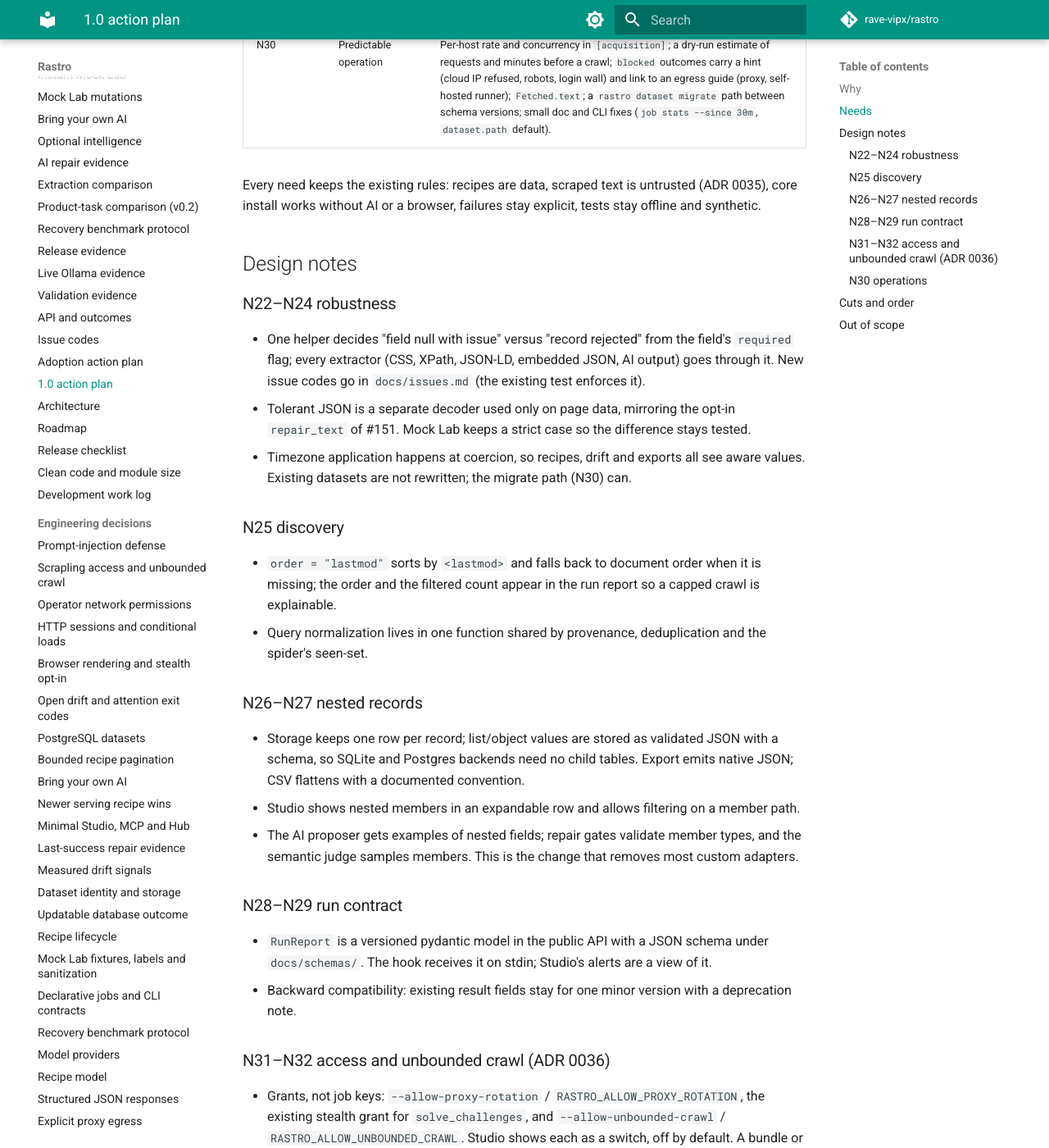
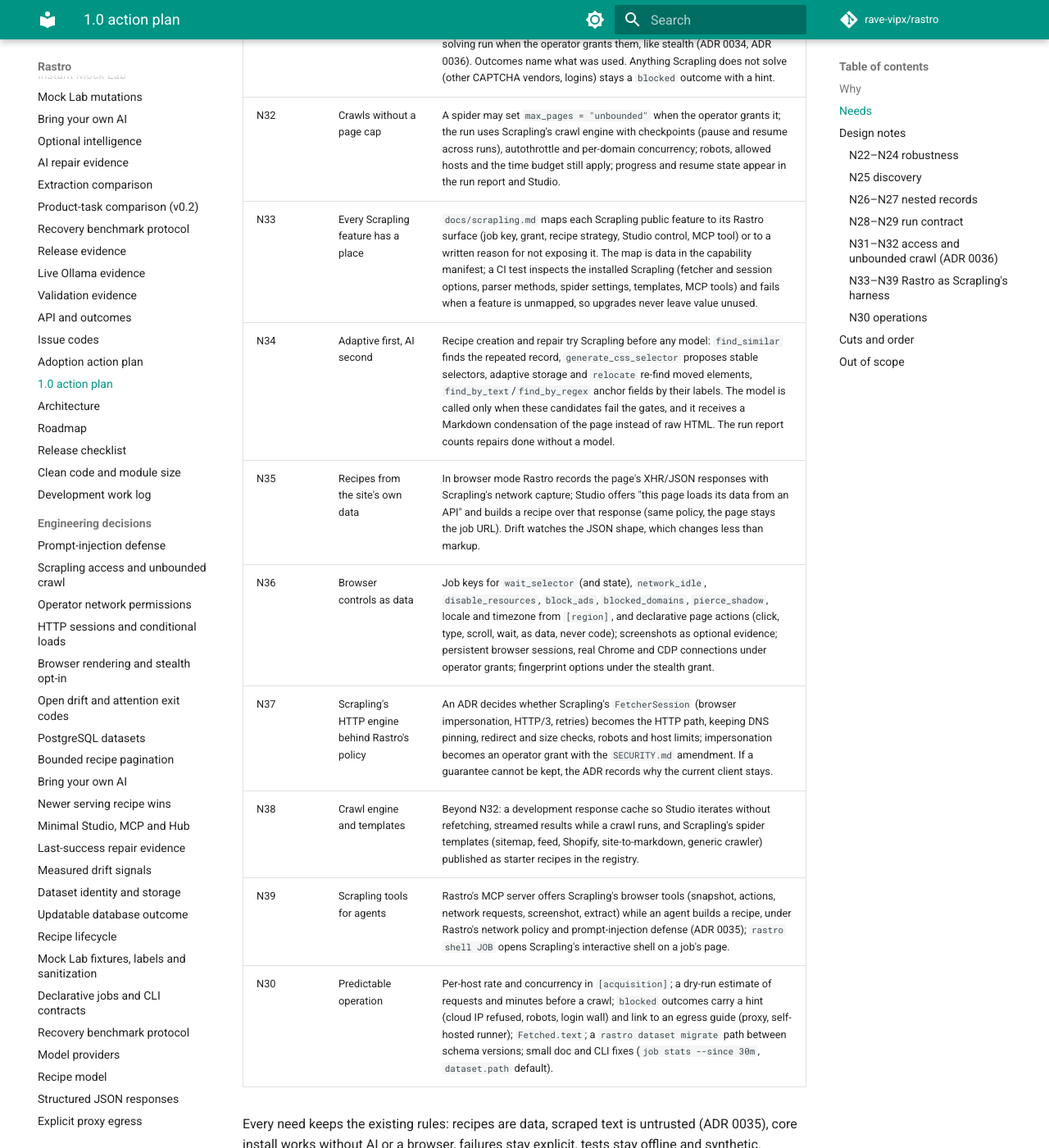
Before and after one commit to rave-vipx/rastro, an MkDocs documentation site: the page built from docs/action-plan-1.0.md, in a window 1280 px wide and 1400 px high, scrolled down 2733 px. Shown: the whole window at 82% size. Built offline with MkDocs 1.6.1 and Material for MkDocs 9.7.7, drawn with Linux system fonts in a browser that asks for light colours; comment, search, counter and statistics services are not loaded; some of the changed text lies outside the part shown.

Commit message:
docs: plan N33-N39, Rastro as the full harness of Scrapling
Coverage map with an upgrade test, adaptive-first repair, network-first recipes, browser
controls as data, the HTTP engine decision, crawl templates and Scrapling tools for agents.

Co-Authored-By: Claude Opus 5.5 <noreply@anthropic.com>

```diff
--- a/docs/action-plan-1.0.md
+++ b/docs/action-plan-1.0.md
@@ -2,7 +2,7 @@
 
 Status: **approved direction**, 2026-11-19. Target release: **1.0.0**, the version that
 consolidates 0.9 and declares the public API stable. Its needs are listed in
-`docs/product-needs.md` as N21–N32; each cut follows the rastro-slice skill.
+`docs/product-needs.md` as N21–N39; each cut follows the rastro-slice skill.
 
 ## Why
 
@@ -49,6 +49,15 @@ What it showed, grouped:
   checkpoints, with autothrottle and per-domain concurrency. Rastro forbids proxy rotation
   (ADR 0034) and caps every crawl (ADR 0032). Rastro should expose what Scrapling solves,
   behind the same operator grants, instead of refusing it.
+- **Rastro uses a fraction of Scrapling.** Today it uses Scrapling's parser, element
+  relocation for drift and the stealth browser. It does not use adaptive element storage,
+  `find_similar`, `find_by_text`, selector generation, network capture of XHR/JSON responses,
+  most browser controls (`wait_selector`, `disable_resources`, `block_ads`, `pierce_shadow`,
+  page actions, persistent sessions, real Chrome or CDP), Scrapling's HTTP sessions
+  (impersonation, HTTP/3), the crawl engine and its templates (sitemap, feed, Shopify,
+  site-to-markdown), Markdown conversion, or Scrapling's MCP browser tools. Rastro should be
+  the harness that turns all of it into recipes, policy, evidence and Studio, not a wrapper
+  around a small part.
 
 ## Needs
 
@@ -65,6 +74,13 @@ What it showed, grouped:
 | N29 | Read results from code | `rastro.read_records(dataset, since=, fields=)` in `rastro.__all__`, with provenance per field and multi-origin records merged; documented as the adoption path instead of shelling out to export. |
 | N31 | Access what Scrapling can reach | Proxy rotation over the operator's egress profiles (Scrapling `ProxyRotator`, credentials from allowed environment names, never from the job or a bundle, also in browser and stealth modes) and Cloudflare challenge solving run when the operator grants them, like stealth (ADR 0034, ADR 0036). Outcomes name what was used. Anything Scrapling does not solve (other CAPTCHA vendors, logins) stays a `blocked` outcome with a hint. |
 | N32 | Crawls without a page cap | A spider may set `max_pages = "unbounded"` when the operator grants it; the run uses Scrapling's crawl engine with checkpoints (pause and resume across runs), autothrottle and per-domain concurrency; robots, allowed hosts and the time budget still apply; progress and resume state appear in the run report and Studio. |
+| N33 | Every Scrapling feature has a place | `docs/scrapling.md` maps each Scrapling public feature to its Rastro surface (job key, grant, recipe strategy, Studio control, MCP tool) or to a written reason for not exposing it. The map is data in the capability manifest; a CI test inspects the installed Scrapling (fetcher and session options, parser methods, spider settings, templates, MCP tools) and fails when a feature is unmapped, so upgrades never leave value unused. |
+| N34 | Adaptive first, AI second | Recipe creation and repair try Scrapling before any model: `find_similar` finds the repeated record, `generate_css_selector` proposes stable selectors, adaptive storage and `relocate` re-find moved elements, `find_by_text`/`find_by_regex` anchor fields by their labels. The model is called only when these candidates fail the gates, and it receives a Markdown condensation of the page instead of raw HTML. The run report counts repairs done without a model. |
+| N35 | Recipes from the site's own data | In browser mode Rastro records the page's XHR/JSON responses with Scrapling's network capture; Studio offers "this page loads its data from an API" and builds a recipe over that response (same policy, the page stays the job URL). Drift watches the JSON shape, which changes less than markup. |
+| N36 | Browser controls as data | Job keys for `wait_selector` (and state), `network_idle`, `disable_resources`, `block_ads`, `blocked_domains`, `pierce_shadow`, locale and timezone from `[region]`, and declarative page actions (click, type, scroll, wait, as data, never code); screenshots as optional evidence; persistent browser sessions, real Chrome and CDP connections under operator grants; fingerprint options under the stealth grant. |
+| N37 | Scrapling's HTTP engine behind Rastro's policy | An ADR decides whether Scrapling's `FetcherSession` (browser impersonation, HTTP/3, retries) becomes the HTTP path, keeping DNS pinning, redirect and size checks, robots and host limits; impersonation becomes an operator grant with the `SECURITY.md` amendment. If a guarantee cannot be kept, the ADR records why the current client stays. |
+| N38 | Crawl engine and templates | Beyond N32: a development response cache so Studio iterates without refetching, streamed results while a crawl runs, and Scrapling's spider templates (sitemap, feed, Shopify, site-to-markdown, generic crawler) published as starter recipes in the registry. |
+| N39 | Scrapling tools for agents | Rastro's MCP server offers Scrapling's browser tools (snapshot, actions, network requests, screenshot, extract) while an agent builds a recipe, under Rastro's network policy and prompt-injection defense (ADR 0035); `rastro shell JOB` opens Scrapling's interactive shell on a job's page. |
 | N30 | Predictable operation | Per-host rate and concurrency in `[acquisition]`; a dry-run estimate of requests and minutes before a crawl; `blocked` outcomes carry a hint (cloud IP refused, robots, login wall) and link to an egress guide (proxy, self-hosted runner); `Fetched.text`; a `rastro dataset migrate` path between schema versions; small doc and CLI fixes (`job stats --since 30m`, `dataset.path` default). |
 
 Every need keeps the existing rules: recipes are data, scraped text is untrusted (ADR 0035),
@@ -121,6 +137,21 @@ synthetic.
   automatically on the next run, and stop at the run's time budget, not at a page count.
 - Robots checks stay mandatory, as `SECURITY.md` requires; no grant turns them off.
 
+### N33–N39 Rastro as Scrapling's harness
+
+- Principle: Scrapling acquires, parses, relocates and crawls; Rastro decides what is allowed
+  (policy, grants, robots, SSRF), turns results into typed records with provenance, keeps and
+  repairs recipes, and shows it all in Studio and to agents. A Scrapling capability reaches
+  users only through that harness, never as a raw passthrough of untrusted options.
+- The coverage map (N33) is the backbone: each later need adds rows to it, and a Scrapling
+  upgrade starts by running the coverage test.
+- N34 changes the cost profile of the product: most layout changes are repaired by Scrapling's
+  adaptive relocation without a model call; the AI is reserved for real redesigns and for
+  naming fields from plain language.
+- Page actions and network capture are data in the job (steps and URL patterns), consistent
+  with "recipes are data"; `page_action` callables and init scripts stay out of jobs and
+  bundles.
+
 ### N30 operations
 
 - Rate limits are per host and shared by pagination, spider and detail fetches of one run.
@@ -132,13 +163,15 @@ synthetic.
 | Cut | Needs | Why this order | Review |
 | --- | --- | --- | --- |
 | 1 | N21 (release pipeline) | Trusted publishing works and the surrogate fix is on dev; 1.0.0 ships it with the rest | release checklist |
-| 2 | N22, N23, N24 | Stops silent data loss on messy pages; small, independent | cross-model (persistence) |
+| 2 | N22, N23, N24, N33 | Stops silent data loss; the Scrapling coverage map frames every later cut | cross-model (persistence) |
 | 3 | N25 | Unblocks sites whose sitemaps or links misled the crawl | cross-model (network) |
 | 4 | N28, N29 | The contract other cuts report into; lets integrators stop shelling out | cross-model (public API) |
-| 5 | N26, N27 | Largest change; builds on the run contract and robust coercion | cross-model (persistence, public API) |
-| 6 | N30, N31, N32 | Operations and access, on the stable run contract | cross-model (network, security) |
+| 5 | N26, N27, N34 | Nested records and adaptive-first recipe creation and repair, on the run contract | cross-model (persistence, public API) |
+| 6 | N30, N31, N32, N38 | Operations, access and the crawl engine with its templates | cross-model (network, security) |
+| 7 | N35, N36, N37 | Network-first recipes, browser controls as data, the HTTP engine decision | cross-model (network, security) |
+| 8 | N39 | Scrapling tools for agents through MCP and the shell | cross-model (security) |
 
-After cut 6, release 1.0.0 (public API stable from here: `rastro.__all__`, job format, `RunReport` schema) with the capability manifest (`rastro capabilities`), `llms.txt`
+After cut 8, release 1.0.0 (public API stable from here: `rastro.__all__`, job format, `RunReport` schema) with the capability manifest (`rastro capabilities`), `llms.txt`
 and the configuration reference regenerated, and the integration example rebuilt to show that
 its custom adapters are no longer needed.
 
```
Also changed, not shown: AGENTS.md (+1 -1 lines), docs/product-needs.md (+8 -1 lines), docs/roadmap.md (+2 -2 lines).
